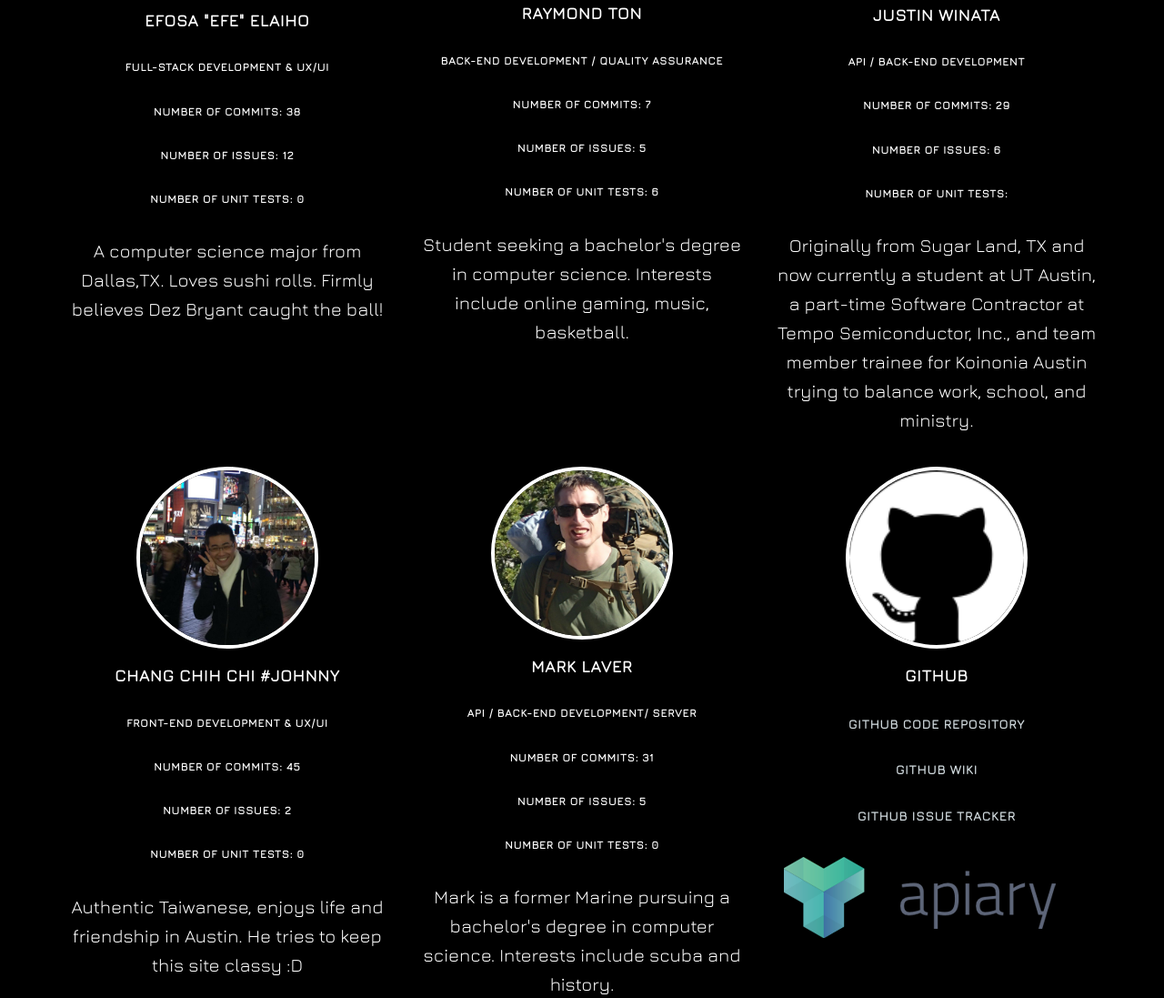
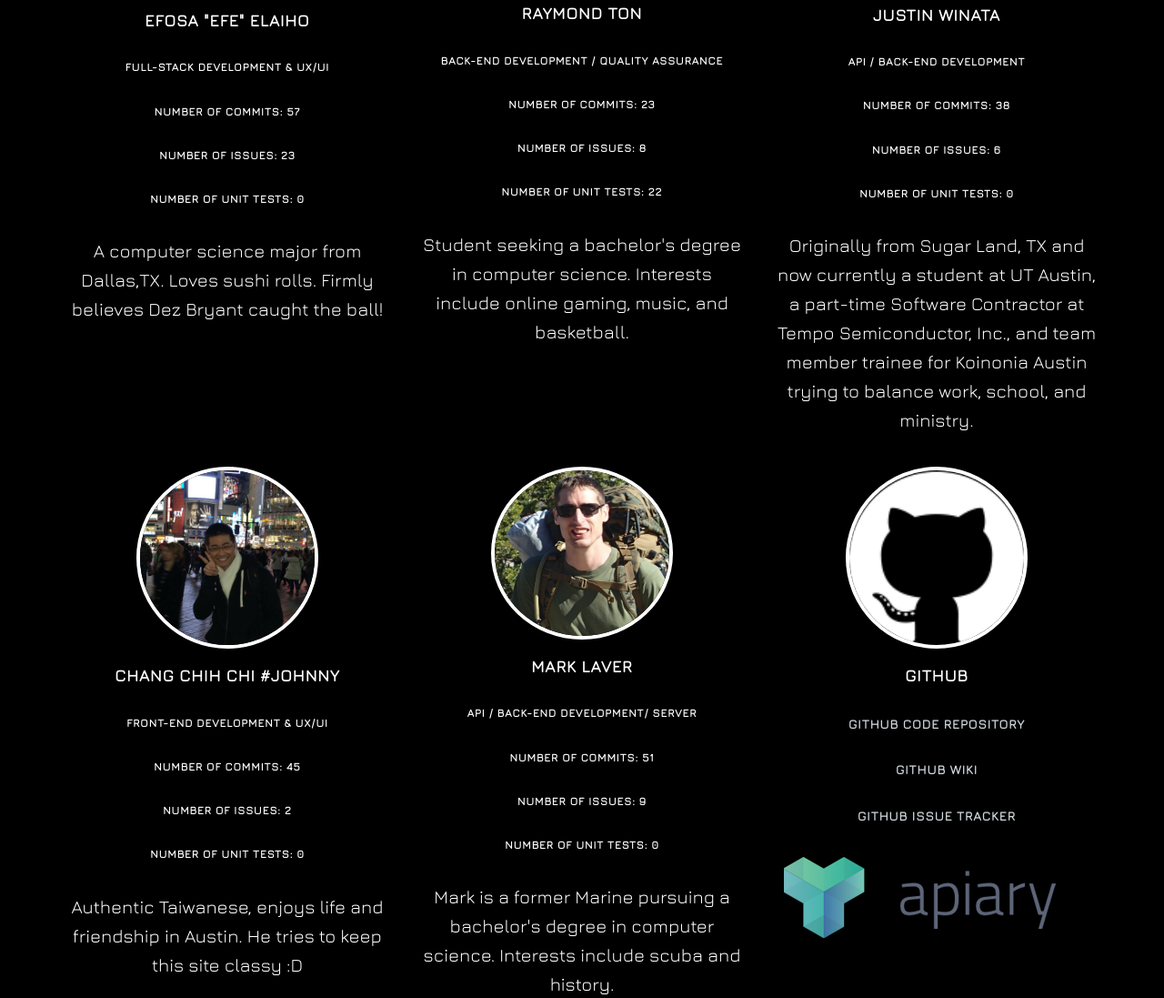
Before and after one commit to efeelaiho/TheCodas, a Django app: template vmax_src/templates/about.html in a window 1280 px wide. Shown: the part 363-1460 px from the top of the page at 91% size. Run offline with Django 3.2, Linux system fonts and the light colour scheme; the template is opened without the code that fills it, so the values that code supplies are empty; some libraries are stand-ins or nearby versions; some web fonts are replaced.

Commit message:
updated commits and issues

```diff
--- a/vmax_src/templates/about.html
+++ b/vmax_src/templates/about.html
@@ -32,8 +32,8 @@
                 <img class="img-circle img-responsive img-center aboutpic aboutrow" src="{% static 'img/efe.jpg' %}" alt="" height="200" width="200">
                 <h4>Efosa "Efe" Elaiho</h4>
                 <h6>Full-Stack Development & UX/UI</h6>
-                <h6>Number of Commits: 38</h6>
-                <h6>Number of Issues: 12</h6>
+                <h6>Number of Commits: 57</h6>
+                <h6>Number of Issues: 23</h6>
                 <h6>Number of Unit Tests: 0</h6>
                 <p>A computer science major from Dallas,TX. Loves sushi rolls. Firmly believes Dez Bryant caught the ball!</p>
             </div>
@@ -41,18 +41,18 @@
                 <img class="img-circle img-responsive img-center aboutpic aboutrow" src="{% static 'img/raymond.jpg' %}" alt="" height="200" width="200">
                 <h4>Raymond Ton</h4>
                 <h6>Back-End Development / Quality Assurance</h6>
-                <h6>Number of Commits: 7</h6>
-                <h6>Number of Issues: 5</h6>
-                <h6>Number of Unit Tests: 6</h6>
-                <p>Student seeking a bachelor's degree in computer science. Interests include online gaming, music, basketball.</p>
+                <h6>Number of Commits: 23</h6>
+                <h6>Number of Issues: 8</h6>
+                <h6>Number of Unit Tests: 22</h6>
+                <p>Student seeking a bachelor's degree in computer science. Interests include online gaming, music, and basketball.</p>
             </div>
             <div class="col-lg-4 col-sm-4 text-center">
                 <img class="img-circle img-responsive img-center aboutpic aboutrow" src="{% static 'img/justin.jpg' %}" alt="" height="200" width="200">
                 <h4>Justin Winata</h4>
                 <h6> API / Back-End Development </h6>
-                <h6>Number of Commits: 29</h6>
+                <h6>Number of Commits: 38</h6>
                 <h6>Number of Issues: 6</h6>
-                <h6>Number of Unit Tests: </h6>
+                <h6>Number of Unit Tests: 0</h6>
                 <p>Originally from Sugar Land, TX and now currently a student at UT Austin, a part-time Software Contractor at Tempo Semiconductor, Inc., and team member trainee for Koinonia Austin trying to balance work, school, and ministry.</p>
             </div>
         </div>
@@ -71,8 +71,8 @@
                 <img class="img-circle img-responsive img-center aboutpic" src="{% static 'img/mark.jpg' %}" alt="" height="200" width="200">
                 <h4>Mark Laver</h4>
                 <h6> API / Back-End Development/ Server </h6>
-                <h6>Number of Commits: 31</h6>
-                <h6>Number of Issues: 5</h6>
+                <h6>Number of Commits: 51</h6>
+                <h6>Number of Issues: 9</h6>
                 <h6>Number of Unit Tests: 0</h6>
                 <p>Mark is a former Marine pursuing a bachelor's degree in computer science. Interests include scuba and history.</p>
 
```
